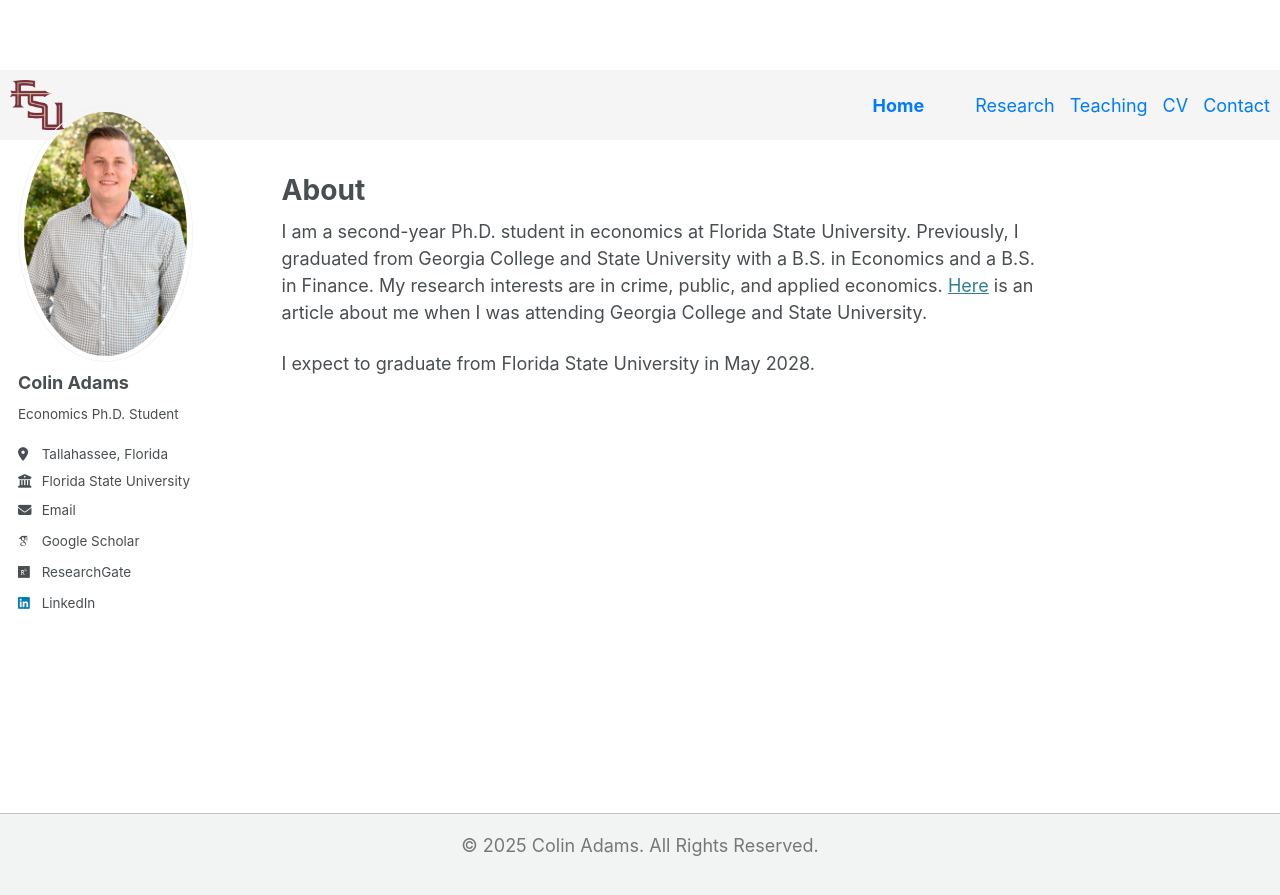
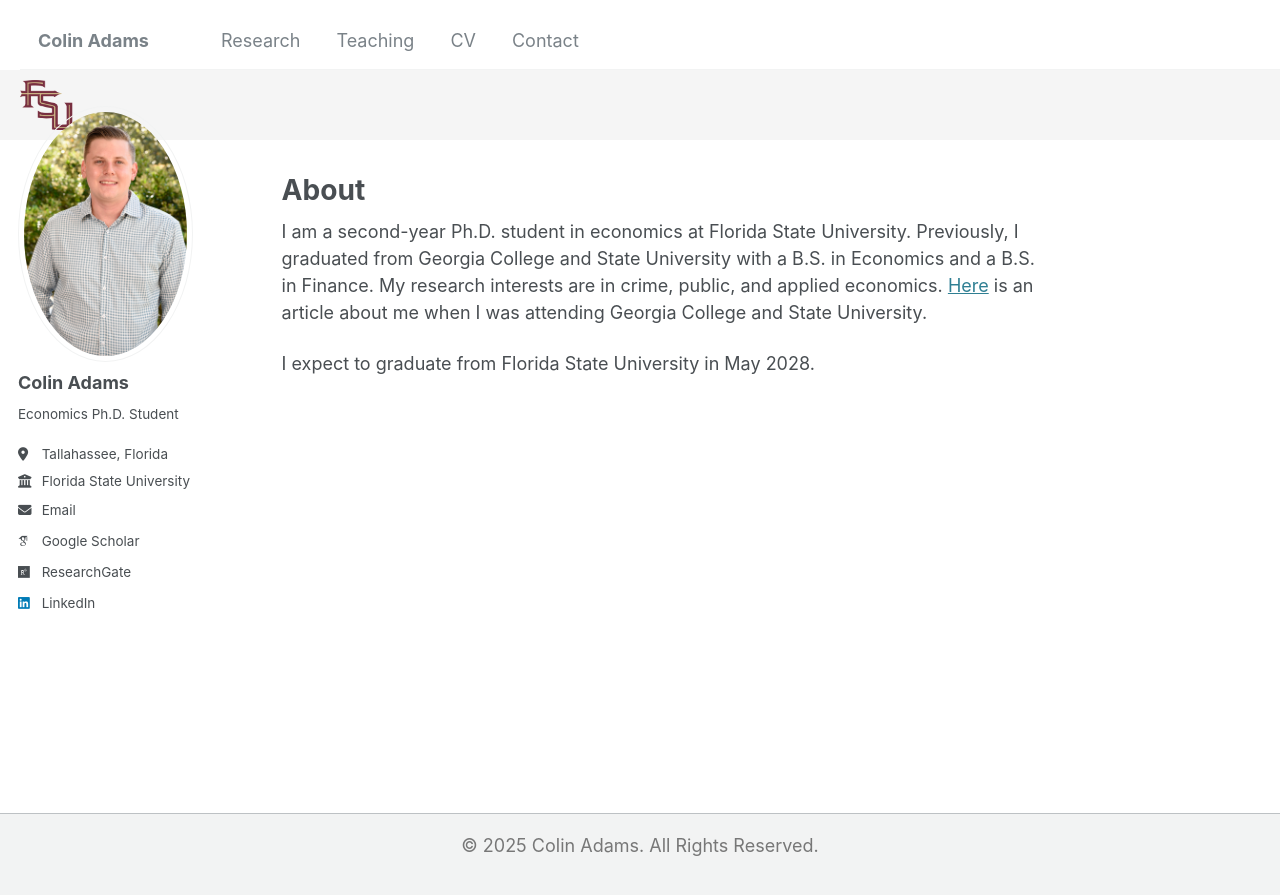
Before and after one commit to Zach-Gooch/Zach-Gooch.github.io, a Jekyll site: the page built from _pages/about.md, in a window 1280 px wide. Shown: the top 895 px of the page. Built offline with Jekyll 4.4.1, drawn with Linux system fonts in a browser that asks for light colours; some web fonts are replaced.

Commit message:
Update default.html

```diff
--- a/_layouts/default.html
+++ b/_layouts/default.html
@@ -15,29 +15,19 @@ layout: compress
 
     {% include browser-upgrade.html %}
 
-    <!-- Custom Header -->
-    <header style="display: flex; align-items: center; justify-content: space-between; padding: 10px; background-color: #f5f5f5;">
-      <div style="display: flex; align-items: center;">
+    <!-- Custom Header with FSU Logo -->
+    <header style="background-color: #f5f5f5; padding: 10px 20px;">
+      <div style="display: flex; align-items: center; justify-content: space-between;">
         <!-- FSU Logo -->
-        <img src="/images/FSU Logo.png" alt="FSU Logo" style="height: 50px; margin-right: 10px;">
+        <div style="display: flex; align-items: center;">
+          <img src="/images/FSU Logo.png" alt="FSU Logo" style="height: 50px; margin-right: 20px;">
+        </div>
+        <!-- Navigation -->
+        {% include masthead.html %}
       </div>
-
-      <!-- Navigation Links -->
-      <nav>
-        <ul style="list-style: none; margin: 0; padding: 0; display: flex; gap: 15px;">
-          <li class="masthead__menu-item masthead__menu-item--lg">
-            <a href="{{ base_path }}/" style="text-decoration: none; color: #007bff;">Home</a>
-          </li>
-          {% for link in site.data.navigation.main %}
-            <li class="masthead__menu-item">
-              <a href="{{ link.url | prepend: base_path }}" style="text-decoration: none; color: #007bff;">{{ link.title }}</a>
-            </li>
-          {% endfor %}
-        </ul>
-      </nav>
     </header>
 
-    <!-- Content -->
+    <!-- Page Content -->
     {{ content }}
 
     <!-- Footer -->
```
